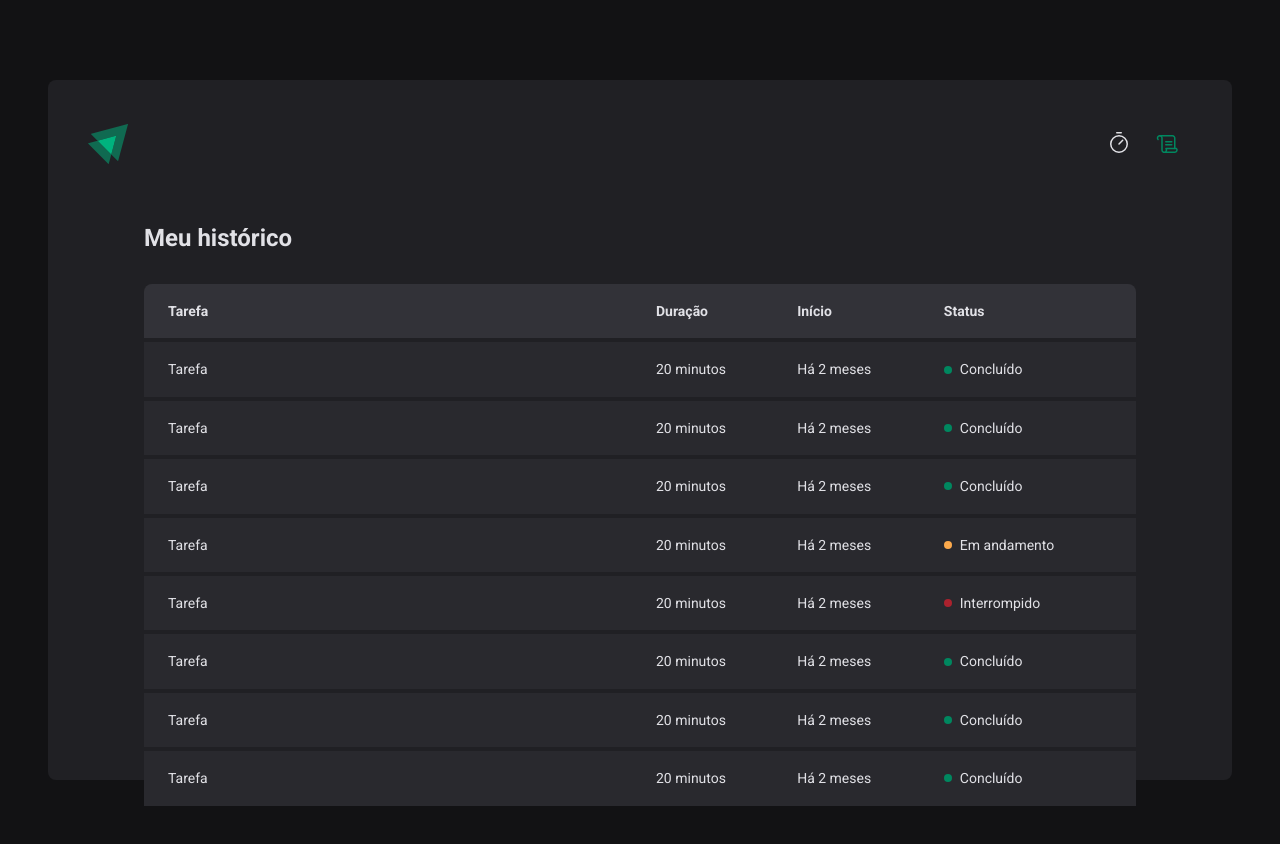
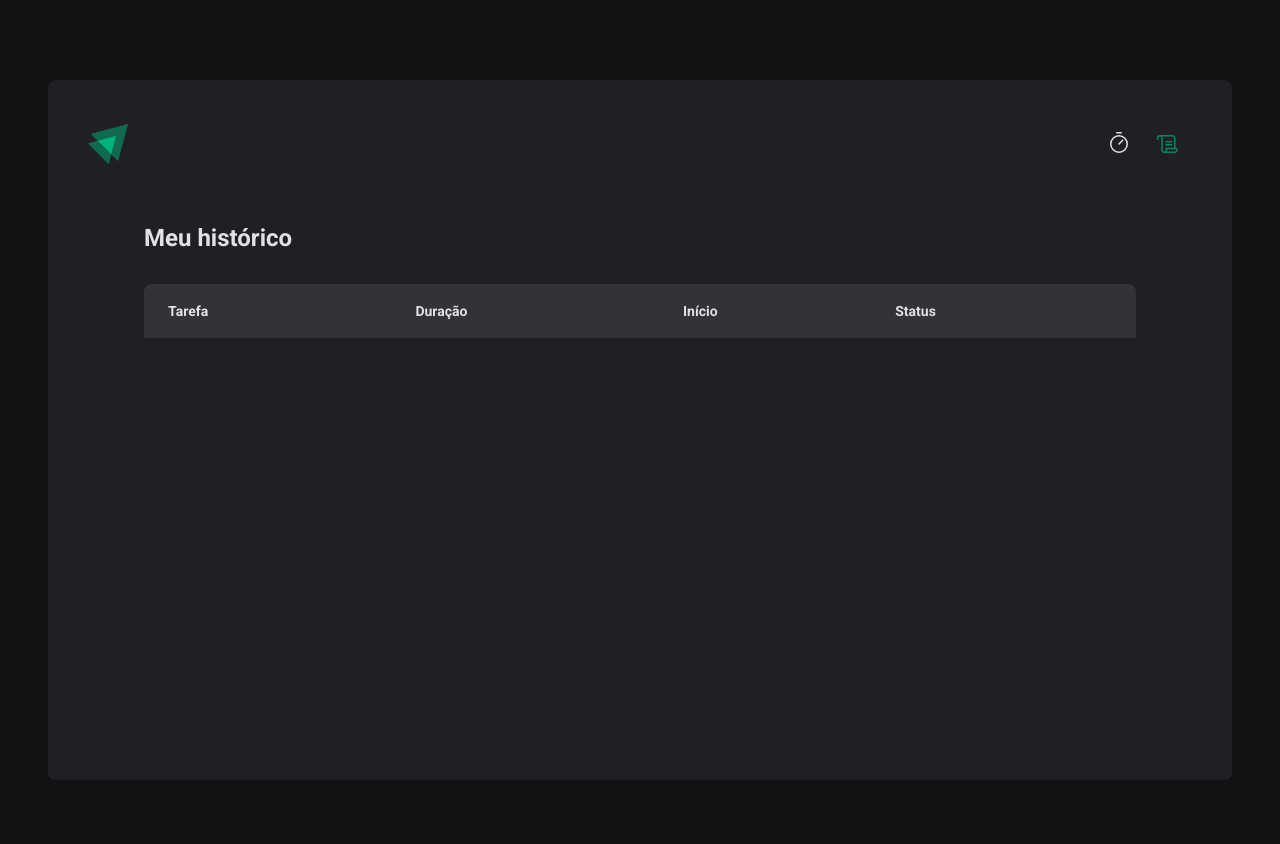
Before and after one commit to genarciso/timer-pomodoro, a React (Vite) app: page /history in a window 1280 px wide. Shown: the top 844 px of the page. Built offline with nearby package versions, Linux system fonts and the light colour scheme.

Commit message:
Format date from history with date-fns

```diff
--- a/src/pages/History/History.tsx
+++ b/src/pages/History/History.tsx
@@ -1,6 +1,8 @@
 import { useContext } from 'react'
 import { HistoryContainer, HistoryTable, Status } from './History.styles'
 import { CyclesContext } from '../../contexts/CyclesContext'
+import { formatDistanceToNow } from 'date-fns'
+import { ptBR } from 'date-fns/locale/pt-BR'
 
 function History() {
   const { cycles } = useContext(CyclesContext)
@@ -18,70 +20,29 @@
             </tr>
           </thead>
           <tbody>
-            <tr>
-              <td>Tarefa</td>
-              <td>20 minutos</td>
-              <td>Há 2 meses</td>
-              <td>
-                <Status statusColor="green">Concluído</Status>
-              </td>
-            </tr>
-            <tr>
-              <td>Tarefa</td>
-              <td>20 minutos</td>
-              <td>Há 2 meses</td>
-              <td>
-                <Status statusColor="green">Concluído</Status>
-              </td>
-            </tr>
-            <tr>
-              <td>Tarefa</td>
-              <td>20 minutos</td>
-              <td>Há 2 meses</td>
-              <td>
-                <Status statusColor="green">Concluído</Status>
-              </td>
-            </tr>
-            <tr>
-              <td>Tarefa</td>
-              <td>20 minutos</td>
-              <td>Há 2 meses</td>
-              <td>
-                <Status statusColor="yellow">Em andamento</Status>
-              </td>
-            </tr>
-            <tr>
-              <td>Tarefa</td>
-              <td>20 minutos</td>
-              <td>Há 2 meses</td>
-              <td>
-                <Status statusColor="red">Interrompido</Status>
-              </td>
-            </tr>
-            <tr>
-              <td>Tarefa</td>
-              <td>20 minutos</td>
-              <td>Há 2 meses</td>
-              <td>
-                <Status statusColor="green">Concluído</Status>
-              </td>
-            </tr>
-            <tr>
-              <td>Tarefa</td>
-              <td>20 minutos</td>
-              <td>Há 2 meses</td>
-              <td>
-                <Status statusColor="green">Concluído</Status>
-              </td>
-            </tr>
-            <tr>
-              <td>Tarefa</td>
-              <td>20 minutos</td>
-              <td>Há 2 meses</td>
-              <td>
-                <Status statusColor="green">Concluído</Status>
-              </td>
-            </tr>
+            {cycles.map((cycle) => (
+              <tr key={cycle.id}>
+                <td>{cycle.task}</td>
+                <td>{cycle.minutesAmount} minutos</td>
+                <td>
+                  {formatDistanceToNow(cycle.startDate, {
+                    addSuffix: true,
+                    locale: ptBR,
+                  })}
+                </td>
+                <td>
+                  {cycle.finishedDate && (
+                    <Status statusColor="green">Finalizado</Status>
+                  )}
+                  {cycle.interruptedDate && (
+                    <Status statusColor="red">Interrompido</Status>
+                  )}
+                  {!cycle.finishedDate && !cycle.interruptedDate && (
+                    <Status statusColor="yellow">Em andamento</Status>
+                  )}
+                </td>
+              </tr>
+            ))}
           </tbody>
         </table>
       </HistoryTable>
```
